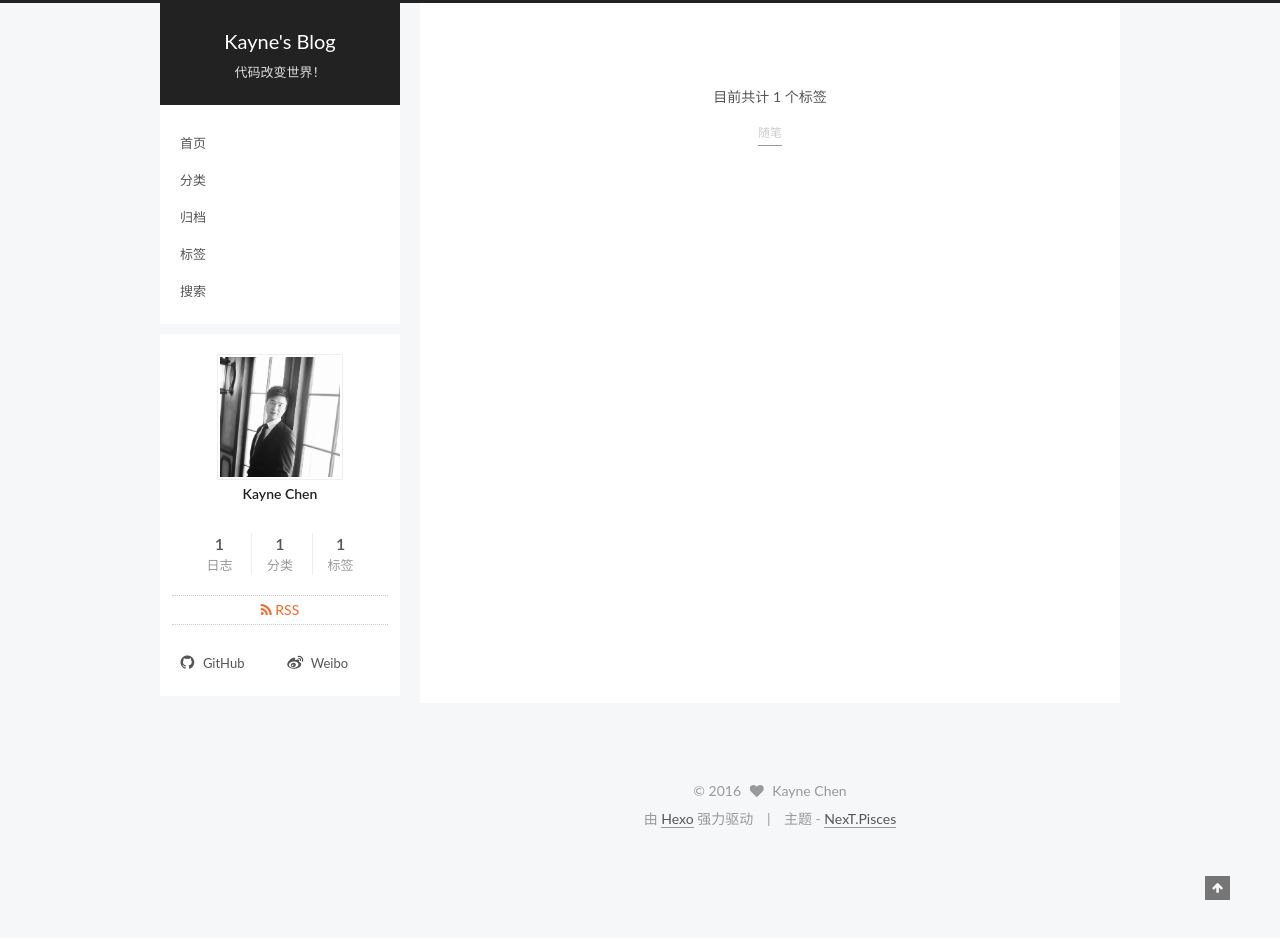
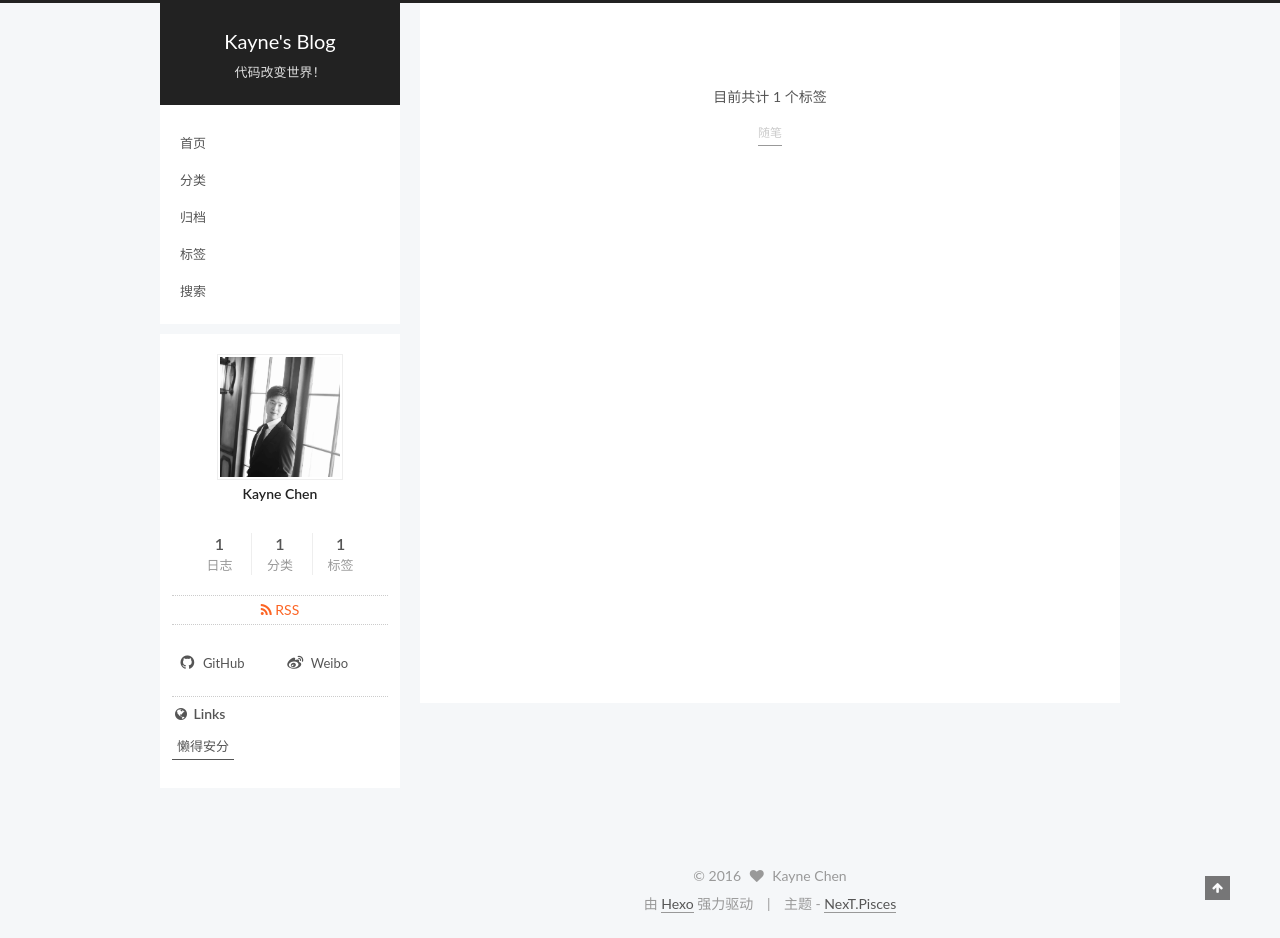
Before and after one commit to kaynechen/Blog, a plain HTML site: page tags/index.html in a window 1280 px wide. Before the commit the page ends 853 px from the top, so only its background shows below. Drawn offline with Linux system fonts and the light colour scheme; a script that the page names is missing.

Commit message:
Site updated: 2016-11-08 13:06:03

```diff
--- a/css/main.css
+++ b/css/main.css
@@ -1679,7 +1679,7 @@ pre .javascript .function {
   width: 4px;
   height: 4px;
   border-radius: 50%;
-  background: #6fffe9;
+  background: #ffd7b1;
 }
 .links-of-blogroll {
   font-size: 13px;
--- a/tags/index.html
+++ b/tags/index.html
@@ -331,6 +331,20 @@
 
 
 
+
+          <div class="links-of-blogroll motion-element links-of-blogroll-inline">
+            <div class="links-of-blogroll-title">
+              <i class="fa  fa-fw fa-globe"></i>
+              Links
+            </div>
+            <ul class="links-of-blogroll-list">
+
+                <li class="links-of-blogroll-item">
+                  <a href="http://www.cnblogs.com/landeanfen/" title="懒得安分" target="_blank">懒得安分</a>
+                </li>
+
+            </ul>
+          </div>
 
 
       </section>
```
Also changed, not shown: 2016/11/07/开篇博客/index.html (+14 -0 lines), archives/2016/11/index.html (+14 -0 lines), archives/2016/index.html (+14 -0 lines), archives/index.html (+14 -0 lines), categories/index.html (+14 -0 lines), categories/程序人生/index.html (+14 -0 lines), index.html (+14 -0 lines), tags/随笔/index.html (+14 -0 lines).
